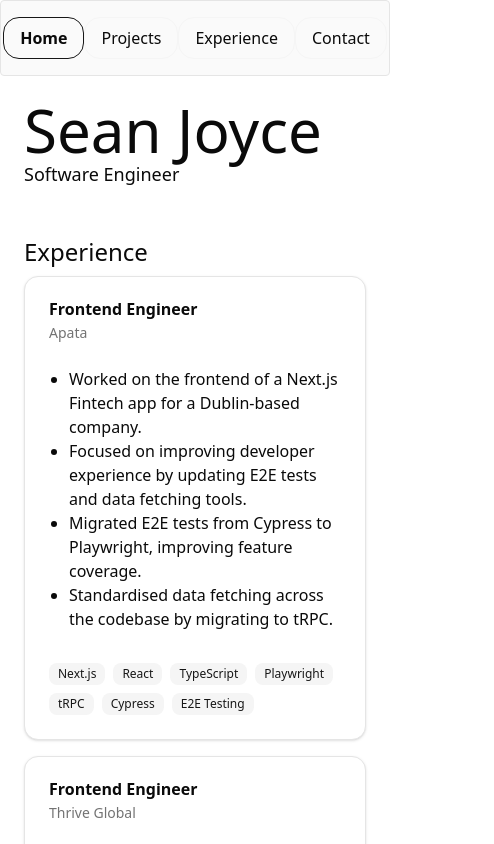
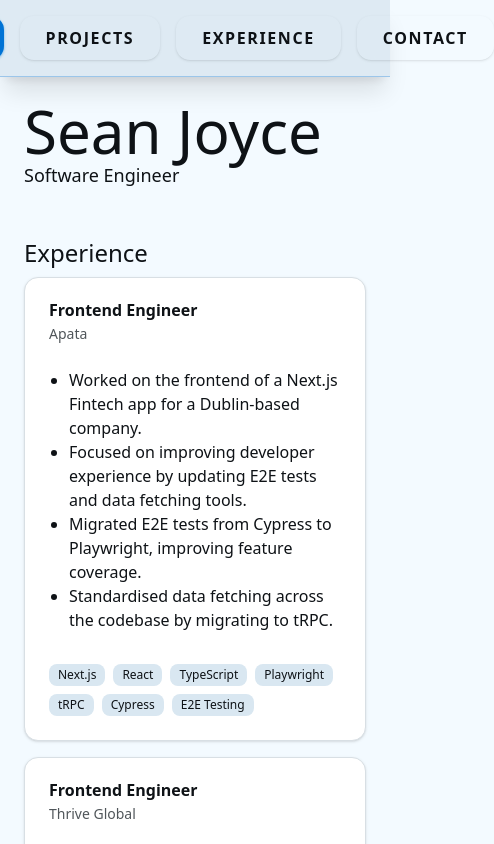
Before and after one commit to SeanJoyce2/portfolio, a Next.js app: page / in a window 390 px wide. Shown: the top 844 px of the page, 494 px wide, since content can reach past the window. Built offline with nearby package versions, Linux system fonts and the light colour scheme.

Commit message:
feat: update Navbar styles for improved aesthetics and responsiveness, and refine global color variables for better theme consistency

```diff
--- a/app/features/navigation/navbar.tsx
+++ b/app/features/navigation/navbar.tsx
@@ -20,7 +20,7 @@ const Navbar = () => {
   const pathname = usePathname();
 
   return (
-    <nav className="sticky top-0 z-50 flex xl:gap-4 py-4 rounded justify-center border xl:m-2 bg-primary-foreground max-w-full">
+    <nav className="sticky top-0 z-50 flex gap-2 xl:gap-6 py-4 px-2 justify-center border-b border-primary/30 bg-secondary/80 backdrop-blur-md shadow-xl">
       {navItems.map((item) => {
         const isActive = pathname === item.href;
 
@@ -28,11 +28,12 @@ const Navbar = () => {
           <Link
             key={item.href}
             href={item.href}
-            className={` border py-2 px-4 rounded-2xl  ${
-              isActive
-                ? "font-bold border-primary"
-                : "font-medium border-secondary"
-            }`}
+            className={`uppercase tracking-widest transition-all duration-200 border-2 px-6 py-2 mx-1 rounded-xl shadow-sm hover:scale-105 hover:bg-primary hover:text-primary-foreground hover:border-primary/80
+              ${
+                isActive
+                  ? "font-extrabold border-primary bg-primary text-primary-foreground shadow-primary/40 shadow-lg"
+                  : "font-semibold border-transparent text-foreground"
+              }`}
           >
             {item.label}
           </Link>
--- a/app/globals.css
+++ b/app/globals.css
@@ -43,71 +43,71 @@
 
 :root {
   --radius: 0.625rem;
-  --background: oklch(1 0 0);
-  --foreground: oklch(0.145 0 0);
-  --card: oklch(1 0 0);
-  --card-foreground: oklch(0.145 0 0);
+  --background: oklch(0.98 0.01 240);           /* light gray-blue */
+  --foreground: oklch(0.18 0.01 240);           /* dark blue-gray */
+  --card: oklch(1 0 0);                         /* white */
+  --card-foreground: oklch(0.18 0.01 240);
   --popover: oklch(1 0 0);
-  --popover-foreground: oklch(0.145 0 0);
-  --primary: oklch(0.205 0 0);
-  --primary-foreground: oklch(0.985 0 0);
-  --secondary: oklch(0.97 0 0);
-  --secondary-foreground: oklch(0.205 0 0);
-  --muted: oklch(0.97 0 0);
-  --muted-foreground: oklch(0.556 0 0);
-  --accent: oklch(0.97 0 0);
-  --accent-foreground: oklch(0.205 0 0);
-  --destructive: oklch(0.577 0.245 27.325);
-  --border: oklch(0.922 0 0);
-  --input: oklch(0.922 0 0);
-  --ring: oklch(0.708 0 0);
-  --chart-1: oklch(0.646 0.222 41.116);
-  --chart-2: oklch(0.6 0.118 184.704);
-  --chart-3: oklch(0.398 0.07 227.392);
-  --chart-4: oklch(0.828 0.189 84.429);
-  --chart-5: oklch(0.769 0.188 70.08);
-  --sidebar: oklch(0.985 0 0);
-  --sidebar-foreground: oklch(0.145 0 0);
-  --sidebar-primary: oklch(0.205 0 0);
-  --sidebar-primary-foreground: oklch(0.985 0 0);
-  --sidebar-accent: oklch(0.97 0 0);
-  --sidebar-accent-foreground: oklch(0.205 0 0);
-  --sidebar-border: oklch(0.922 0 0);
-  --sidebar-ring: oklch(0.708 0 0);
+  --popover-foreground: oklch(0.18 0.01 240);
+  --primary: oklch(0.55 0.18 250);              /* blue */
+  --primary-foreground: oklch(0.98 0.01 240);   /* light gray-blue */
+  --secondary: oklch(0.92 0.02 240);            /* pale blue */
+  --secondary-foreground: oklch(0.18 0.01 240);
+  --muted: oklch(0.95 0.01 240);                /* muted gray-blue */
+  --muted-foreground: oklch(0.45 0.01 240);
+  --accent: oklch(0.85 0.18 80);                /* yellow accent */
+  --accent-foreground: oklch(0.18 0.01 240);
+  --destructive: oklch(0.55 0.18 25);           /* red */
+  --border: oklch(0.9 0.01 240);
+  --input: oklch(0.9 0.01 240);
+  --ring: oklch(0.55 0.18 250);
+  --chart-1: oklch(0.55 0.18 250);
+  --chart-2: oklch(0.55 0.18 80);
+  --chart-3: oklch(0.55 0.18 150);
+  --chart-4: oklch(0.85 0.18 80);
+  --chart-5: oklch(0.55 0.18 25);
+  --sidebar: oklch(0.95 0.01 240);
+  --sidebar-foreground: oklch(0.18 0.01 240);
+  --sidebar-primary: oklch(0.55 0.18 250);
+  --sidebar-primary-foreground: oklch(0.98 0.01 240);
+  --sidebar-accent: oklch(0.85 0.18 80);
+  --sidebar-accent-foreground: oklch(0.18 0.01 240);
+  --sidebar-border: oklch(0.9 0.01 240);
+  --sidebar-ring: oklch(0.55 0.18 250);
 }
 
 .dark {
-  --background: oklch(0.145 0 0);
-  --foreground: oklch(0.985 0 0);
-  --card: oklch(0.205 0 0);
-  --card-foreground: oklch(0.985 0 0);
-  --popover: oklch(0.205 0 0);
-  --popover-foreground: oklch(0.985 0 0);
-  --primary: oklch(0.922 0 0);
-  --primary-foreground: oklch(0.205 0 0);
-  --secondary: oklch(0.269 0 0);
-  --secondary-foreground: oklch(0.985 0 0);
-  --muted: oklch(0.269 0 0);
-  --muted-foreground: oklch(0.708 0 0);
-  --accent: oklch(0.269 0 0);
-  --accent-foreground: oklch(0.985 0 0);
-  --destructive: oklch(0.704 0.191 22.216);
-  --border: oklch(1 0 0 / 10%);
-  --input: oklch(1 0 0 / 15%);
-  --ring: oklch(0.556 0 0);
-  --chart-1: oklch(0.488 0.243 264.376);
-  --chart-2: oklch(0.696 0.17 162.48);
-  --chart-3: oklch(0.769 0.188 70.08);
-  --chart-4: oklch(0.627 0.265 303.9);
-  --chart-5: oklch(0.645 0.246 16.439);
-  --sidebar: oklch(0.205 0 0);
-  --sidebar-foreground: oklch(0.985 0 0);
-  --sidebar-primary: oklch(0.488 0.243 264.376);
-  --sidebar-primary-foreground: oklch(0.985 0 0);
-  --sidebar-accent: oklch(0.269 0 0);
-  --sidebar-accent-foreground: oklch(0.985 0 0);
-  --sidebar-border: oklch(1 0 0 / 10%);
-  --sidebar-ring: oklch(0.556 0 0);
+  --background: oklch(0.18 0.01 240);           /* dark blue-gray */
+  --foreground: oklch(0.98 0.01 240);           /* light gray-blue */
+  --card: oklch(0.22 0.01 240);
+  --card-foreground: oklch(0.98 0.01 240);
+  --popover: oklch(0.22 0.01 240);
+  --popover-foreground: oklch(0.98 0.01 240);
+  --primary: oklch(0.65 0.18 250);              /* lighter blue */
+  --primary-foreground: oklch(0.18 0.01 240);
+  --secondary: oklch(0.25 0.01 240);            /* muted blue */
+  --secondary-foreground: oklch(0.98 0.01 240);
+  --muted: oklch(0.22 0.01 240);
+  --muted-foreground: oklch(0.65 0.01 240);
+  --accent: oklch(0.85 0.18 80);
+  --accent-foreground: oklch(0.18 0.01 240);
+  --destructive: oklch(0.65 0.18 25);
+  --border: oklch(0.22 0.01 240);
+  --input: oklch(0.22 0.01 240);
+  --ring: oklch(0.65 0.18 250);
+  --chart-1: oklch(0.65 0.18 250);
+  --chart-2: oklch(0.65 0.18 80);
+  --chart-3: oklch(0.65 0.18 150);
+  --chart-4: oklch(0.85 0.18 80);
+  --chart-5: oklch(0.65 0.18 25);
+  --sidebar: oklch(0.22 0.01 240);
+  --sidebar-foreground: oklch(0.98 0.01 240);
+  --sidebar-primary: oklch(0.65 0.18 250);
+  --sidebar-primary-foreground: oklch(0.18 0.01 240);
+  --sidebar-accent: oklch(0.85 0.18 80);
+  --sidebar-accent-foreground: oklch(0.18 0.01 240);
+  --sidebar-border: oklch(0.22 0.01 240);
+  --sidebar-ring: oklch(0.65 0.18 250);
 }
 
 @layer base {
```
